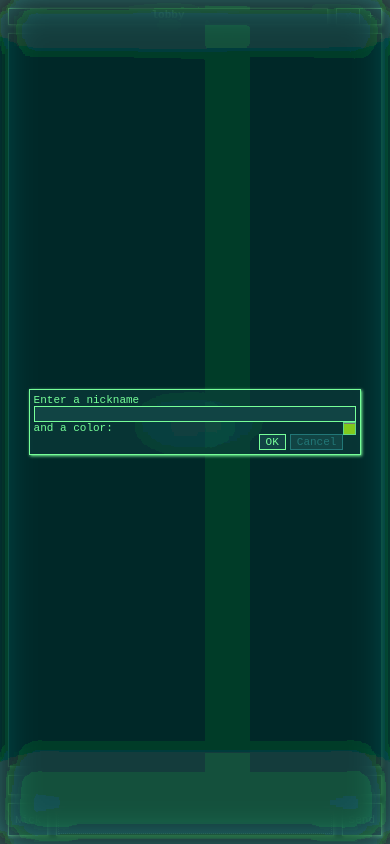
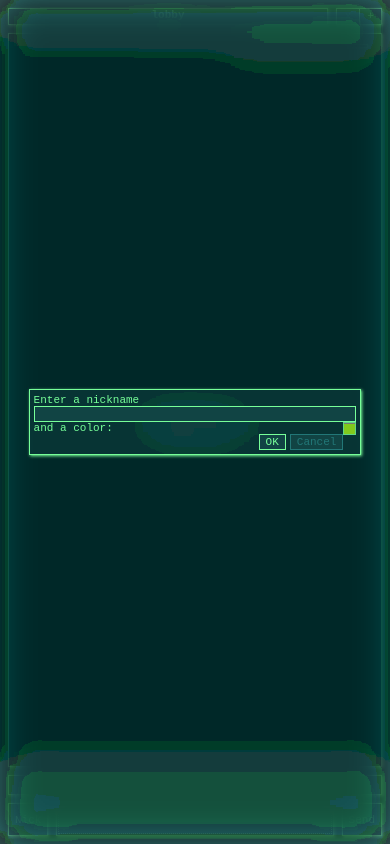
Before and after one commit to paperluigis/ducktb-front, a website: page www/index.html in a window 390 px wide. Drawn offline with Linux system fonts and the light colour scheme.

Commit message:
make userlist be floating if screen small

```diff
--- a/www/trollbox.css
+++ b/www/trollbox.css
@@ -18,7 +18,7 @@ body {
 .scroll,
 .infos {
     padding: 1px 2px;
-    contain: size layout paint;
+    contain: layout paint;
     overflow-y: auto;
     overflow-x: hidden;
     background: #082020;
@@ -342,3 +342,20 @@ b {
     height: 2ch;
     vertical-align: bottom;
 }
+
+
+
+@media (max-width: 50em) {
+	.scroll {
+		grid-column-start: 1;
+		grid-column-end: 3;
+	}
+	.infos {
+		position: absolute;
+		right: 2em;
+		top: 4em;
+		min-width: 12em;
+		max-width: 20em;
+		max-height: 10em;
+	}
+}
```
